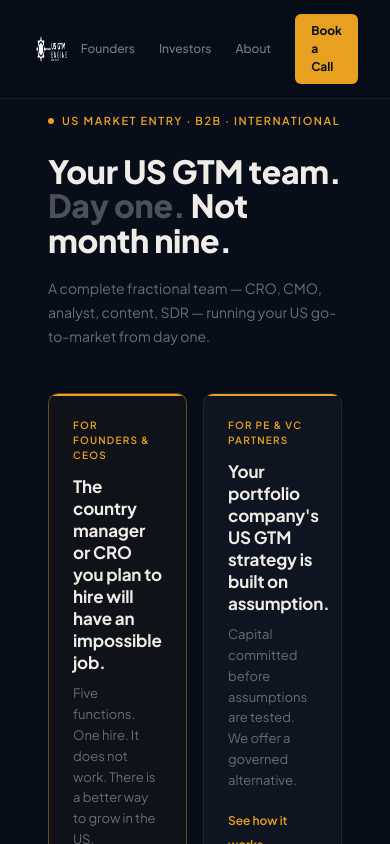
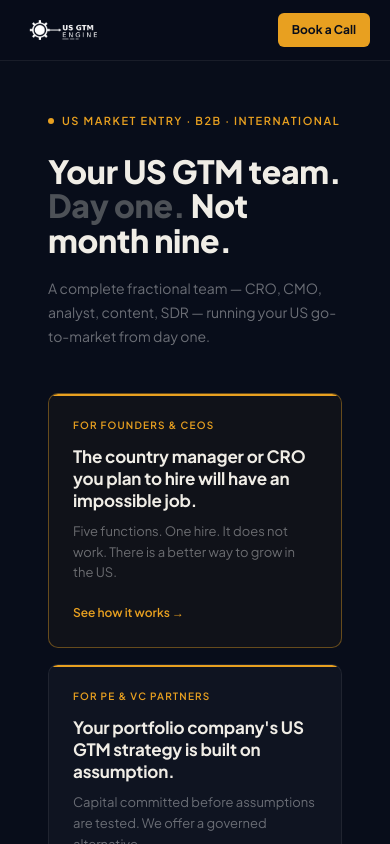
Before and after one commit to meetjohnsong/us-gtm-engine-v2, a Next.js app: page / in a window 390 px wide. Shown: the top 844 px of the page. Built offline with nearby package versions, Linux system fonts and the light colour scheme.

Commit message:
Mobile responsiveness fixes

```diff
--- a/app/globals.css
+++ b/app/globals.css
@@ -16,3 +16,17 @@
   color: inherit;
   text-decoration: none;
 }
+@media (min-width: 768px) {
+  .desktop-nav {
+    display: inline !important;
+  }
+}
+.desktop-only {
+  display: none;
+}
+
+@media (min-width: 768px) {
+  .desktop-only {
+    display: inline !important;
+  }
+}
--- a/app/layout.tsx
+++ b/app/layout.tsx
@@ -19,30 +19,27 @@
       <body style={{fontFamily:"'Plus Jakarta Sans', sans-serif"}}>
         <nav style={{
   position:'fixed',top:0,left:0,right:0,zIndex:50,
-          padding:'14px 32px',
+  padding:'12px 20px',
   display:'flex',alignItems:'center',justifyContent:'space-between',
   backgroundColor:'rgba(8,13,26,0.97)',
   borderBottom:'1px solid rgba(255,255,255,0.07)',
 }}>
-          <a href="/" style={{
-            fontSize:'14px',fontWeight:'700',
-            letterSpacing:'-0.01em',color:'#f0ede6',
-            display:'flex',alignItems:'center',gap:'8px',
-          }}>
+  <a href="/" style={{display:'flex',alignItems:'center'}}>
     <img
       src="/logo.png"
       alt="US GTM Engine"
-style={{height:'44px',width:'auto',filter:'brightness(0) invert(1)'}}
+      style={{height:'36px',width:'auto',filter:'brightness(0) invert(1)'}}
     />
   </a>
-          <div style={{display:'flex',alignItems:'center',gap:'24px'}}>
-            <a href="/founders" style={{color:'rgba(255,255,255,0.45)',fontSize:'12px',fontWeight:'500'}}>Founders</a>
-            <a href="/investors" style={{color:'rgba(255,255,255,0.45)',fontSize:'12px',fontWeight:'500'}}>Investors</a>
-            <a href="/about" style={{color:'rgba(255,255,255,0.45)',fontSize:'12px',fontWeight:'500'}}>About</a>
+  <div style={{display:'flex',alignItems:'center',gap:'16px'}}>
+    <a href="/founders" style={{color:'rgba(255,255,255,0.45)',fontSize:'12px',fontWeight:'500'}} className="desktop-only">Founders</a>
+    <a href="/investors" style={{color:'rgba(255,255,255,0.45)',fontSize:'12px',fontWeight:'500'}} className="desktop-only">Investors</a>
+    <a href="/about" style={{color:'rgba(255,255,255,0.45)',fontSize:'12px',fontWeight:'500'}} className="desktop-only">About</a>
     <a href="/contact" style={{
       backgroundColor:'#e8a020',color:'#080d1a',
-              padding:'8px 16px',borderRadius:'6px',
+      padding:'8px 14px',borderRadius:'6px',
       fontSize:'12px',fontWeight:'700',
+      whiteSpace:'nowrap',
     }}>Book a Call</a>
   </div>
 </nav>
--- a/app/page.tsx
+++ b/app/page.tsx
@@ -19,7 +19,7 @@
           A complete fractional team — CRO, CMO, analyst, content, SDR — running your US go-to-market from day one.
         </p>
 
-        <div style={{display:'grid',gridTemplateColumns:'1fr 1fr',gap:'16px',marginBottom:'36px'}}>
+        <div style={{display:'grid',gridTemplateColumns:'repeat(auto-fit, minmax(280px, 1fr))',gap:'16px',marginBottom:'36px'}}>
 
           <a href="/founders" style={{
             backgroundColor:'rgba(232,160,32,0.04)',
```
Lines whose indentation alone changed are shown as unchanged.
